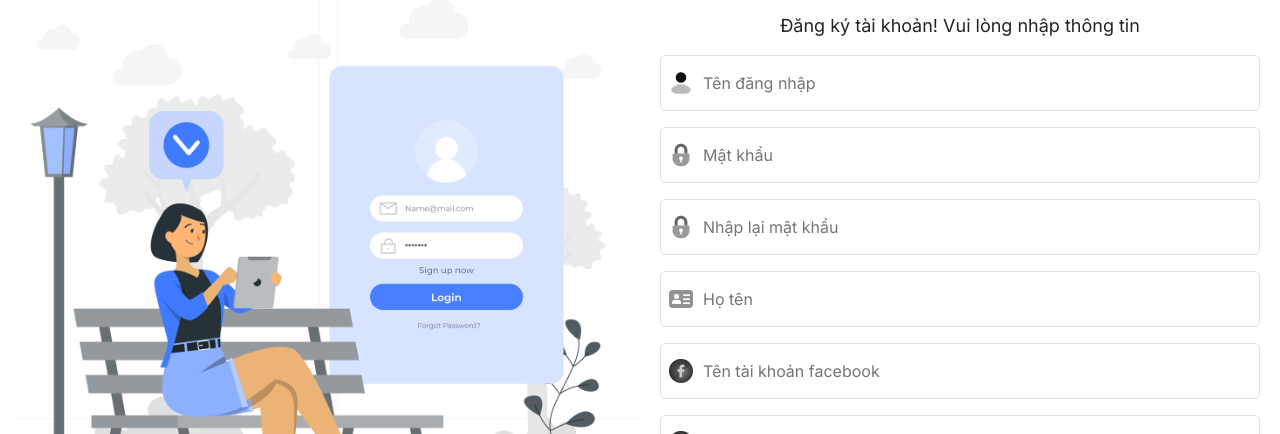
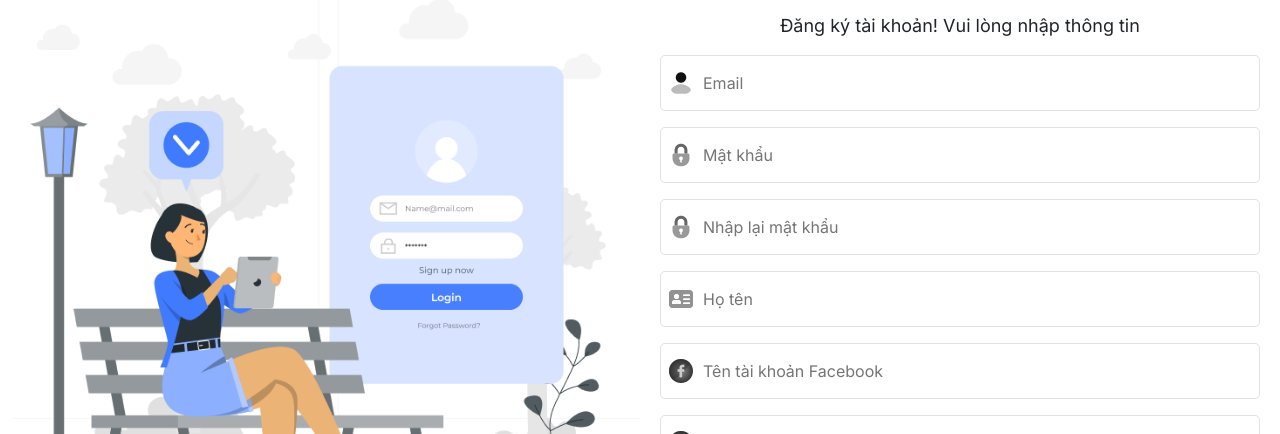
Before and after one commit to thinh2yuhjd/3am, a React (Create React App) app: page /register in a window 1280 px wide. Shown: the part 122-556 px from the top of the page. Built offline with nearby package versions, Linux system fonts and the light colour scheme.

Commit message:
cmt done login register

```diff
--- a/src/page/register/register.jsx
+++ b/src/page/register/register.jsx
@@ -1,23 +1,23 @@
-import React, { useState } from 'react'
+import React, { useState } from 'react';
 import imgLeft from '../../img/img-left-page-login.png';
 import logo from '../../img/logo.png';
 import iconUser from '../../img/icon/user.png';
 import iconPass from '../../img/icon/padlock.png';
 import iconName from '../../img/icon/card.png';
 import iconFacebook from '../../img/icon/facebook.png';
-import { Link } from 'react-router-dom';
-import { Login } from '../login/login';
+import { Link, useNavigate } from 'react-router-dom';
 import axios from 'axios';
+
 export function Register() {
-
-    const [FullName, setFullName] = useState('')
-    const [Password, setPassword] = useState('')
-    const [isConfirmPassword, setisConfirmPassword] = useState('')
-    const [Email, setEmail] = useState('')
-    const [AccountFacebook, setAccountFacebook] = useState('')
-    const [LinkFacebook, setLinkFacebook] = useState('')
-
-    const [isMessage, setisMessage] = useState('')
+    const [FullName, setFullName] = useState('');
+    const [Password, setPassword] = useState('');
+    const [isConfirmPassword, setisConfirmPassword] = useState('');
+    const [Email, setEmail] = useState('');
+    const [AccountFacebook, setAccountFacebook] = useState('');
+    const [LinkFacebook, setLinkFacebook] = useState('');
+    const [isMessage, setisMessage] = useState('');
+    const [isChecked, setisChecked] = useState(false);
+    const navigate = useNavigate();
 
     const validateForm = () => {
         if (!FullName || !Email || !Password || !AccountFacebook || !LinkFacebook) {
@@ -36,6 +36,8 @@ export function Register() {
             setisMessage('Mật khẩu không khớp.');
             return false;
         }
+        setisMessage('Đăng ký thành công');
+        navigate("/login");
         return true;
     };
 
@@ -43,27 +45,27 @@ export function Register() {
         e.preventDefault();
         if (!validateForm()) return;
         try {
-            const reponse = await axios
-                .post("http://192.168.1.36:8086/api/Account/Register", {
+            const response = await axios.post("http://192.168.1.36:8086/api/Account/Register", {
                 FullName,
                 Password,
                 Email,
                 AccountFacebook,
                 LinkFacebook
-                })
-            setisMessage(reponse.data.message)
-            navigator("/login")
+            });
+            setisMessage(response.data.message);
+            if (response.data.success) {
+                // navigate("/login");
+                setisMessage(response.data.message);
             }
-        catch (e) {
-            console.log(e);
+        } catch (error) {
+            console.log(error);
+            setisMessage('Đã xảy ra lỗi. Vui lòng thử lại.');
         }
-    }
+    };
 
-
-    const [isChecked, setisChecked] = useState(false);
     const handleChecked = (event) => {
-        setisChecked(event.target.checked)
-    }
+        setisChecked(event.target.checked);
+    };
 
     return (
         <div className='container-fluid vh-100 overflow-hidden'>
@@ -87,11 +89,11 @@ export function Register() {
 
                         <form onSubmit={handleSubmit}>
                             <div className="border mb-3 h-56 ps-2 d-flex align-items-center rounded-3">
-                                <img className="me-2" src={iconUser} alt="Tên đăng nhập" />
+                                <img className="me-2" src={iconUser} alt="Email" />
                                 <input
                                     type="text"
                                     className="border-0 account w-100"
-                                    placeholder="Tên đăng nhập"
+                                    placeholder="Email"
                                     value={Email}
                                     onChange={(e) => setEmail(e.target.value)}
                                     required
@@ -135,7 +137,7 @@ export function Register() {
                                 <input
                                     type="text"
                                     className="border-0 account w-100"
-                                    placeholder="Tên tài khoản facebook"
+                                    placeholder="Tên tài khoản Facebook"
                                     value={AccountFacebook}
                                     onChange={(e) => setAccountFacebook(e.target.value)}
                                     required
@@ -157,21 +159,18 @@ export function Register() {
                                 <label htmlFor="check" className="ms-2">Việc tạo tài khoản đồng nghĩa với việc bạn đồng ý với các Điều khoản & Điều kiện và Chính sách quyền riêng tư của chúng tôi</label>
                             </div>
 
-                            <button disabled={!isChecked} type="submit" className={`${isChecked ? 'btn btn-primary w-100' : 'btn btn-light w-100'} `}>Đăng ký</button>
+                            <button disabled={!isChecked} type="submit" className={`${isChecked ? 'btn btn-primary w-100' : 'btn btn-light w-100'}`}>Đăng ký</button>
 
                             <p className="mt-3">
                                 Bạn đã có tài khoản?
                                 <Link to="/login">
-                                    <span className='ps-1'>
-                                        Đăng nhập
-                                    </span>
+                                    <span className='ps-1'>Đăng nhập</span>
                                 </Link>
                             </p>
                         </form>
-
                     </div>
                 </div>
             </div>
         </div>
-    )
+    );
 }
```
Lines whose indentation alone changed are shown as unchanged.
